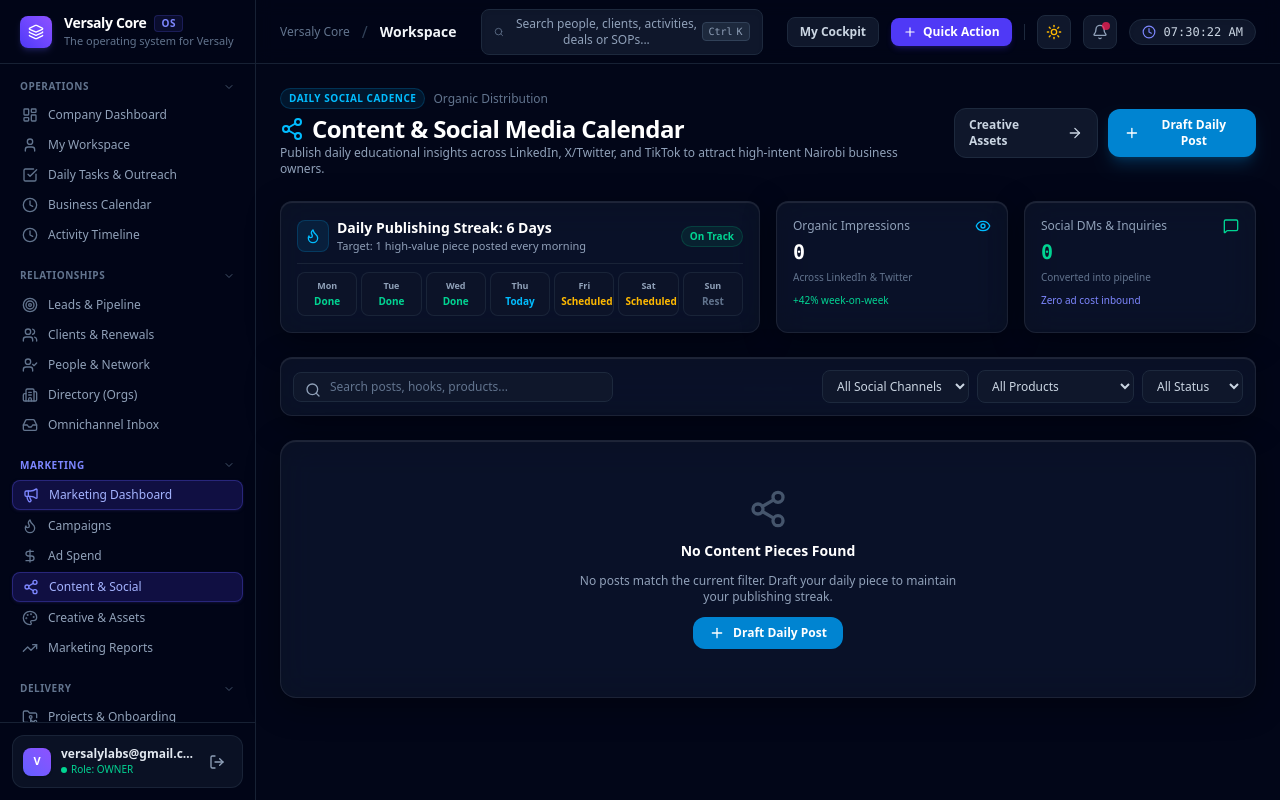
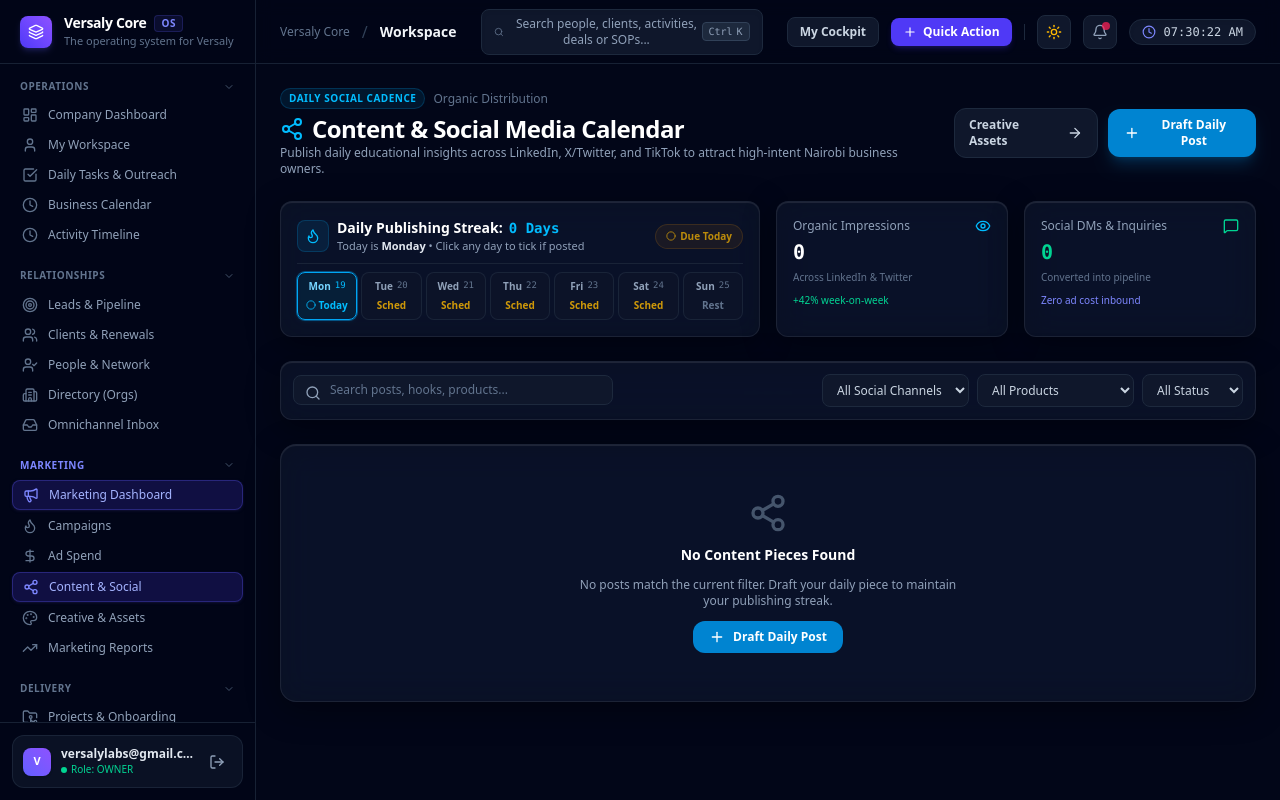
Before and after one commit to versalylabs/versaly-core, a Next.js app: page /marketing/content in a window 1280 px wide. Built offline with nearby package versions, Linux system fonts and the light colour scheme.

Commit message:
feat(content): make daily streak calendar accurate with real-time week detection and interactive tick-off

```diff
--- a/src/app/marketing/content/page.tsx
+++ b/src/app/marketing/content/page.tsx
@@ -17,6 +17,9 @@
   X,
   ArrowRight,
   Copy,
+  CheckCircle2,
+  Circle,
+  Check,
 } from "lucide-react";
 import {
   INITIAL_SOCIAL_POSTS,
@@ -56,6 +59,49 @@
   "Versaly Core / Brand",
 ];
 
+const STREAK_STORAGE_KEY = "versaly_marketing_streak_days_v2";
+
+interface WeekDayItem {
+  dayShort: string;
+  dayName: string;
+  dateStr: string;
+  dayNum: number;
+  isToday: boolean;
+  isPast: boolean;
+  isFuture: boolean;
+  isSunday: boolean;
+}
+
+function getCurrentWeekDays(): WeekDayItem[] {
+  const now = new Date();
+  const dayOfWeek = now.getDay(); // 0 is Sun, 1 is Mon...
+  const distanceToMonday = dayOfWeek === 0 ? -6 : 1 - dayOfWeek;
+  const monday = new Date(now);
+  monday.setDate(now.getDate() + distanceToMonday);
+
+  const daysShort = ["Mon", "Tue", "Wed", "Thu", "Fri", "Sat", "Sun"];
+  const daysFull = ["Monday", "Tuesday", "Wednesday", "Thursday", "Friday", "Saturday", "Sunday"];
+
+  return daysShort.map((dayShort, idx) => {
+    const d = new Date(monday);
+    d.setDate(monday.getDate() + idx);
+    const dateStr = d.toISOString().split("T")[0];
+    const isToday = d.toDateString() === now.toDateString();
+    const isPast = d < now && !isToday;
+    const isFuture = d > now && !isToday;
+    return {
+      dayShort,
+      dayName: daysFull[idx],
+      dateStr,
+      dayNum: d.getDate(),
+      isToday,
+      isPast,
+      isFuture,
+      isSunday: idx === 6,
+    };
+  });
+}
+
 export default function MarketingContentPage() {
   const [posts, setPosts] = useState<SocialPost[]>(() => {
     if (typeof window !== "undefined") {
@@ -71,6 +117,59 @@
     }
     return INITIAL_SOCIAL_POSTS;
   });
+
+  // Week days & dynamic interactive streak tracker
+  const [weekDays, setWeekDays] = useState<WeekDayItem[]>([]);
+  const [tickedDates, setTickedDates] = useState<Record<string, boolean>>(() => {
+    if (typeof window !== "undefined") {
+      try {
+        const stored = localStorage.getItem(STREAK_STORAGE_KEY);
+        if (stored !== null) {
+          const parsed = JSON.parse(stored);
+          if (parsed && typeof parsed === "object") return parsed;
+        }
+      } catch {}
+    }
+    return {};
+  });
+
+  useEffect(() => {
+    setWeekDays(getCurrentWeekDays());
+  }, []);
+
+  const toggleDayTicked = (dateStr: string) => {
+    setTickedDates((prev) => {
+      const isCurrentlyPosted = prev[dateStr] !== undefined
+        ? prev[dateStr]
+        : posts.some((p) => p.date === dateStr && p.status === "Published");
+      const next = { ...prev, [dateStr]: !isCurrentlyPosted };
+      try {
+        localStorage.setItem(STREAK_STORAGE_KEY, JSON.stringify(next));
+      } catch {}
+      return next;
+    });
+  };
+
+  const isDayPosted = (d: WeekDayItem) => {
+    if (tickedDates[d.dateStr] !== undefined) {
+      return tickedDates[d.dateStr];
+    }
+    return posts.some((p) => p.date === d.dateStr && p.status === "Published");
+  };
+
+  const completedDaysCount = useMemo(() => {
+    if (!weekDays.length) return 0;
+    return weekDays.filter((d) => isDayPosted(d)).length;
+  }, [weekDays, tickedDates, posts]);
+
+  const todayItem = useMemo(() => {
+    return weekDays.find((d) => d.isToday) || null;
+  }, [weekDays]);
+
+  const isTodayPosted = useMemo(() => {
+    if (!todayItem) return false;
+    return isDayPosted(todayItem);
+  }, [todayItem, tickedDates, posts]);
 
   const [searchQuery, setSearchQuery] = useState("");
   const [selectedChannel, setSelectedChannel] = useState<string>("ALL");
@@ -310,42 +409,89 @@
                   <Flame className="h-4 w-4" />
                 </div>
                 <div>
-                  <h3 className="text-sm font-bold text-white">Daily Publishing Streak: 6 Days</h3>
-                  <p className="text-[11px] text-slate-400">Target: 1 high-value piece posted every morning</p>
+                  <h3 className="text-sm font-bold text-white flex items-center gap-1.5">
+                    <span>Daily Publishing Streak:</span>
+                    <span className="text-sky-400 font-mono">
+                      {completedDaysCount} {completedDaysCount === 1 ? "Day" : "Days"}
+                    </span>
+                  </h3>
+                  <p className="text-[11px] text-slate-400">
+                    {todayItem ? (
+                      <>
+                        Today is <span className="font-semibold text-slate-200">{todayItem.dayName}</span> • Click any day to tick if posted
+                      </>
+                    ) : (
+                      "Target: 1 high-value piece posted every morning"
+                    )}
+                  </p>
                 </div>
               </div>
-              <span className="px-2 py-0.5 rounded-full text-[10px] font-bold bg-emerald-500/10 text-emerald-400 border border-emerald-500/20">
-                On Track
-              </span>
+
+              <div>
+                {isTodayPosted ? (
+                  <span className="px-2.5 py-1 rounded-full text-[10px] font-bold bg-emerald-500/10 text-emerald-400 border border-emerald-500/20 flex items-center gap-1">
+                    <CheckCircle2 className="h-3 w-3" />
+                    <span>Posted Today</span>
+                  </span>
+                ) : todayItem?.isSunday ? (
+                  <span className="px-2.5 py-1 rounded-full text-[10px] font-bold bg-slate-800 text-slate-400 border border-slate-700">
+                    Sunday Rest
+                  </span>
+                ) : (
+                  <span className="px-2.5 py-1 rounded-full text-[10px] font-bold bg-amber-500/10 text-amber-400 border border-amber-500/20 flex items-center gap-1 animate-pulse">
+                    <Circle className="h-2.5 w-2.5" />
+                    <span>Due Today</span>
+                  </span>
+                )}
+              </div>
             </div>
 
             <div className="grid grid-cols-7 gap-1 pt-2 border-t border-slate-800/80 text-center">
-              {[
-                { day: "Mon", status: "Done" },
-                { day: "Tue", status: "Done" },
-                { day: "Wed", status: "Done" },
-                { day: "Thu", status: "Today" },
-                { day: "Fri", status: "Scheduled" },
-                { day: "Sat", status: "Scheduled" },
-                { day: "Sun", status: "Rest" },
-              ].map((d) => (
-                <div key={d.day} className="p-1.5 rounded-lg bg-slate-900/60 border border-slate-800/80">
-                  <div className="text-[9px] text-slate-400 font-semibold">{d.day}</div>
-                  <div
-                    className={`text-[10px] font-bold mt-0.5 ${
-                      d.status === "Done"
-                        ? "text-emerald-400"
-                        : d.status === "Today"
-                        ? "text-sky-400"
-                        : d.status === "Scheduled"
-                        ? "text-amber-400"
-                        : "text-slate-500"
+              {weekDays.map((d) => {
+                const posted = isDayPosted(d);
+                return (
+                  <button
+                    key={d.dateStr}
+                    type="button"
+                    onClick={() => toggleDayTicked(d.dateStr)}
+                    title={`Click to toggle posted status for ${d.dayName} (${d.dateStr})`}
+                    className={`p-1.5 rounded-lg border transition text-center cursor-pointer select-none group ${
+                      d.isToday
+                        ? "bg-sky-950/50 border-sky-500 ring-1 ring-sky-500/40 shadow-sm shadow-sky-500/10"
+                        : "bg-slate-900/60 border-slate-800/80 hover:border-slate-700 hover:bg-slate-900"
                     }`}
                   >
-                    {d.status}
-                  </div>
-                </div>
-              ))}
+                    <div className="flex items-center justify-center gap-1">
+                      <span className={`text-[10px] font-bold ${d.isToday ? "text-sky-300 font-extrabold" : "text-slate-400"}`}>
+                        {d.dayShort}
+                      </span>
+                      <span className={`text-[9px] font-mono ${d.isToday ? "text-sky-400" : "text-slate-500"}`}>
+                        {d.dayNum}
+                      </span>
+                    </div>
+
+                    <div className="mt-1 flex items-center justify-center">
+                      {posted ? (
+                        <div className="flex items-center gap-0.5 text-[10px] font-bold text-emerald-400">
+                          <CheckCircle2 className="h-3 w-3 shrink-0" />
+                          <span>Done</span>
+                        </div>
+                      ) : d.isToday ? (
+                        <div className="flex items-center gap-0.5 text-[10px] font-bold text-sky-400 group-hover:text-sky-300">
+                          <Circle className="h-2.5 w-2.5 shrink-0" />
+                          <span>Today</span>
+                        </div>
+                      ) : d.isSunday ? (
+                        <span className="text-[10px] font-semibold text-slate-500">Rest</span>
+                      ) : d.isPast ? (
+                        <span className="text-[10px] font-semibold text-rose-400/80">Missed</span>
+                      ) : (
+                        <span className="text-[10px] font-semibold text-amber-400/80">Sched</span>
+                      )}
+                    </div>
+                  </button>
+                );
+              })}
             </div>
           </div>
 
```
